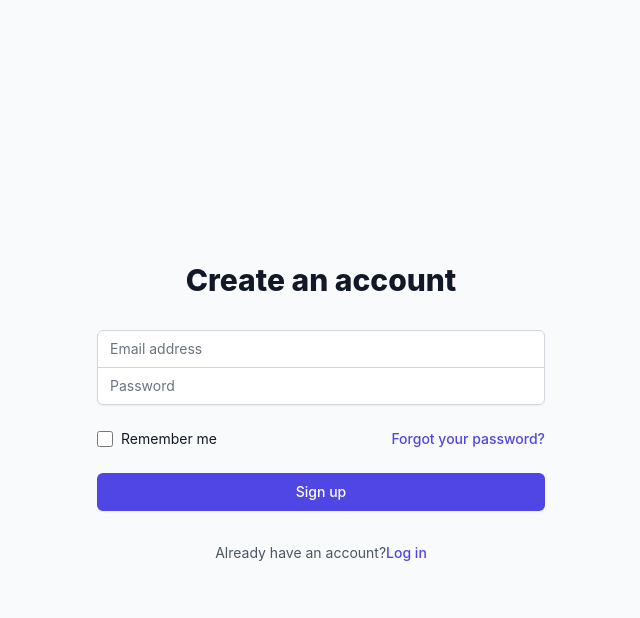
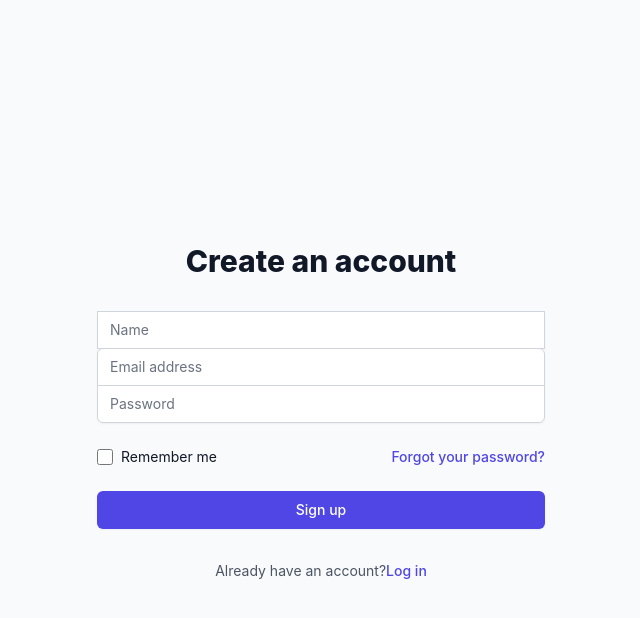
Before and after one commit to FerazAhmad1/clientLibrary, a React (Vite) app in the folder Library/: page / in a window 1280 px wide. Both pictures are taken after a click on the button "Sign up". Shown: the top 618 px of the page, without its empty margins (319-959 px from the left). Built offline with nearby package versions, Linux system fonts and the light colour scheme.

Commit message:
ADD_USER graph ql mutation integrated

```diff
--- a/Library/src/App.jsx
+++ b/Library/src/App.jsx
@@ -4,12 +4,40 @@ import "./App.css";
 import Navbar from "./components/Navbar";
 import Product from "./components/Product";
 import ProductDetail from "./components/ProductDetail.jsx";
-import {ApolloClient,InMemoryCache,ApolloProvider,HttpLink,from} from "@apollo/client"
-import {onError} from '@apollo/client/link/error'
+import {
+  ApolloClient,
+  InMemoryCache,
+  ApolloProvider,
+  HttpLink,
+  from,
+} from "@apollo/client";
+import { onError } from "@apollo/client/link/error";
+
+const errorLink = onError(({ graphqlErrors, networkError }) => {
+  if (graphqlErrors) {
+    graphqlErrors.map(({ message, location, path }) => {
+      alert(`Graphql error ${message} `);
+    });
+  }
+});
+
+const link = from([
+  errorLink,
+  new HttpLink({ uri: "http://localhost:8000/graphql" }),
+]);
+
+const client = new ApolloClient({
+  cache: new InMemoryCache(),
+  link,
+});
+
 function App() {
   return (
     <>
-      <LoginSignup />
+      <ApolloProvider client={client}>
+        <LoginSignup />
+      </ApolloProvider>
+
       {/* <Navbar />*/}
       {/* <Product /> */}
       {/* <ProductDetail /> */}
--- /dev/null
+++ b/Library/src/GraphQl/Mutation.jsx
@@ -0,0 +1,16 @@
+import { gql } from "@apollo/client";
+
+export const ADD_USER = gql`
+  mutation AddUser($name: String!, $email: String!, $password: String!) {
+    addUser(name: $name, email: $email, password: $password) {
+      success
+      token
+      error
+      user {
+        id
+        email
+        name
+      }
+    }
+  }
+`;
--- a/Library/src/components/LoginSignup.jsx
+++ b/Library/src/components/LoginSignup.jsx
@@ -1,18 +1,24 @@
 /* eslint-disable no-unused-vars */
 import { useRef, useState } from "react";
 import { useDispatch, useSelector } from "react-redux";
+import { useQuery, useMutation, gql } from "@apollo/client";
+import { ADD_USER } from "../GraphQl/Mutation";
 
 function LoginSignup() {
+  const [addUserMutation, { loading, error, data }] = useMutation(ADD_USER);
   const [isLogin, setIsLogin] = useState(true);
+
   const emailRef = useRef();
   const passwordRef = useRef();
+  const nameRef = useRef();
 
   const toggleForm = () => {
-    setIsLogin(!isLogin);
+    setIsLogin((prevState) => !prevState);
   };
-  const submitHandler = (e) => {
+  const submitHandler = async (e) => {
     e.preventDefault();
 
+    console.log(isLogin, nameRef.current.value);
     if (!emailRef.current.value || !emailRef.current.value.trim()) {
       alert("Please give email");
       return;
@@ -22,6 +28,29 @@ function LoginSignup() {
       alert("Please give password");
       return;
     }
+
+    if (!isLogin && !nameRef.current.value && !nameRef.current.value.trim()) {
+      alert("Please give name");
+      return;
+    }
+    let email = emailRef.current.value.trim();
+    let password = passwordRef.current.value.trim();
+
+    let name;
+    if (!isLogin) {
+      name = nameRef.current.value.trim();
+      await addUserMutation({
+        variables: {
+          name,
+          email,
+          password,
+        },
+      });
+
+      console.log(data, "ffffffffffffffffffffffffff", error, loading);
+    }
+
+    toggleForm();
   };
   return (
     <div className="min-h-screen flex items-center justify-center bg-gray-50 py-12 px-4 sm:px-6 lg:px-8">
@@ -33,6 +62,23 @@ function LoginSignup() {
         </div>
         <form className="mt-8 space-y-6">
           <div className="rounded-md shadow-sm -space-y-px">
+            {!isLogin && (
+              <div>
+                <label htmlFor="name" className="sr-only">
+                  Name
+                </label>
+                <input
+                  id="name"
+                  name="name"
+                  type="text"
+                  autoComplete="name"
+                  required
+                  className="appearance-none rounded-none relative block w-full px-3 py-2 border border-gray-300 placeholder-gray-500 text-gray-900 focus:outline-none focus:ring-indigo-500 focus:border-indigo-500 focus:z-10 sm:text-sm"
+                  placeholder="Name"
+                  ref={nameRef}
+                />
+              </div>
+            )}
             <div>
               <label htmlFor="email-address" className="sr-only">
                 Email address
@@ -80,7 +126,7 @@ function LoginSignup() {
                 Remember me
               </label>
             </div>
-
+            {console.log(isLogin, "ssssssssssssssssssss")}
             <div className="text-sm">
               <a
                 href="#"
@@ -110,7 +156,7 @@ function LoginSignup() {
               onClick={toggleForm}
               className="font-medium text-indigo-600 hover:text-indigo-500 focus:outline-none"
             >
-              {isLogin ? "Sign up" : "Log in"}
+              {!isLogin ? "Log in" : "Sign up"}
             </button>
           </p>
         </div>
```
Also changed, not shown: Library/src/GraphQl/Queries.jsx (added).
